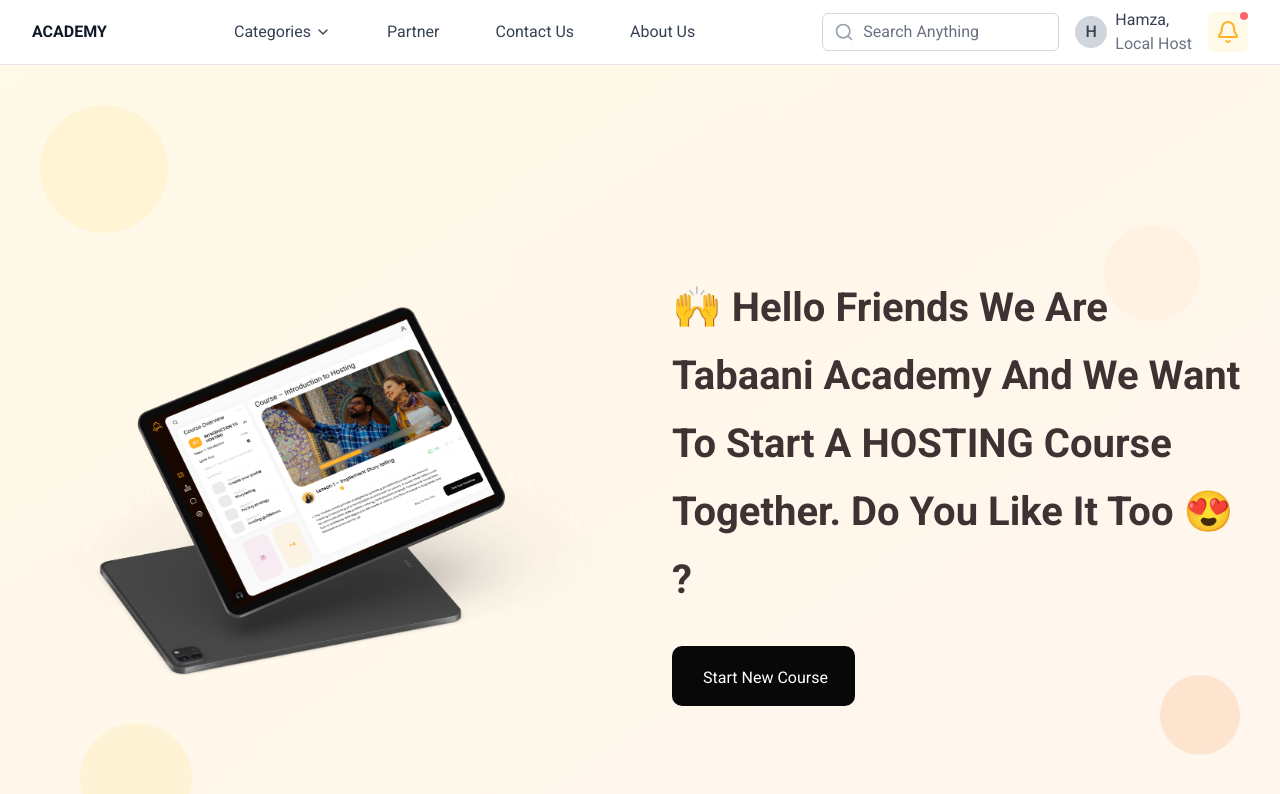
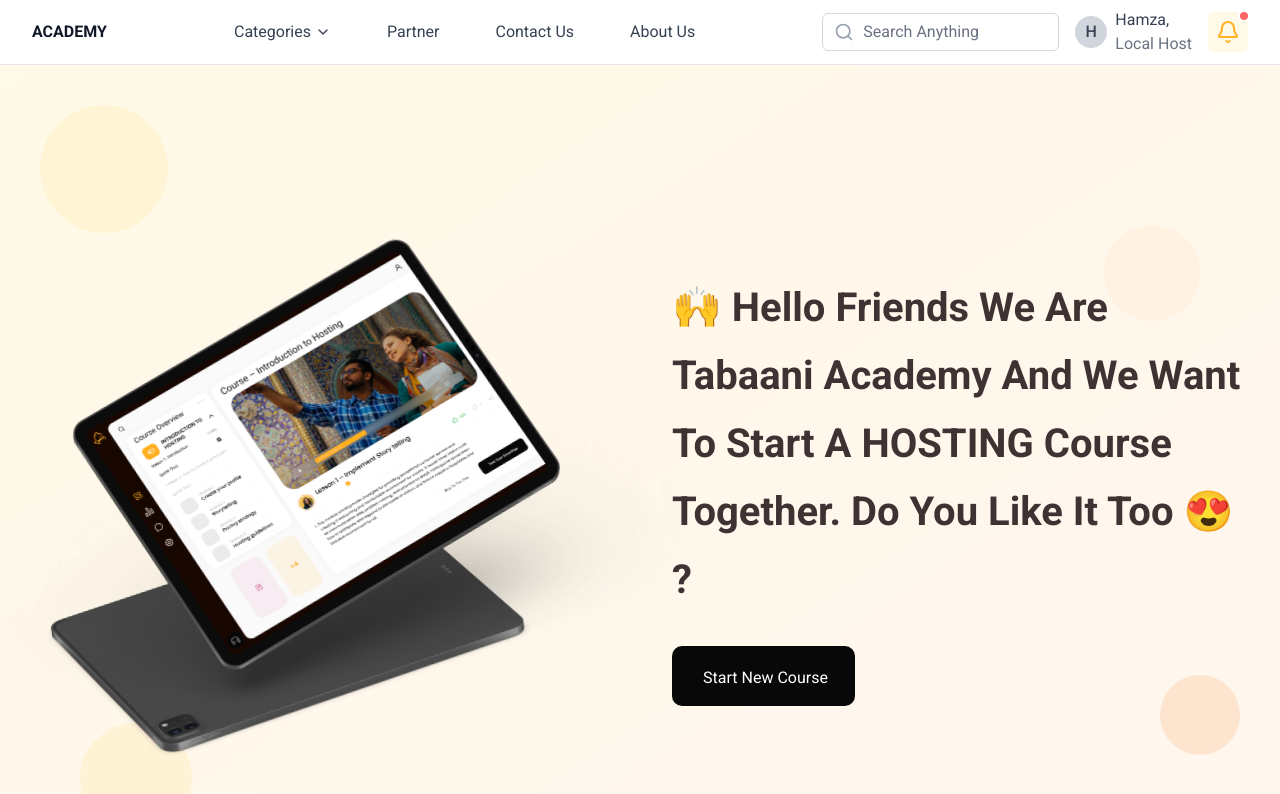
Before and after one commit to tabaani-interns/academy-Front, a Next.js app in the folder academy/: page / in a window 1280 px wide. Shown: the top 794 px of the page. Built offline with nearby package versions, Linux system fonts and the light colour scheme.

Commit message:
Update LargeHero component to enhance image dimensions and improve layout structure

```diff
--- a/academy/components/LargeHero.tsx
+++ b/academy/components/LargeHero.tsx
@@ -13,21 +13,25 @@
 
       <div className="relative z-10 h-full flex">
         {/* Left content - iPad image taking full 50% */}
-        <div className="w-1/2 flex items-center justify-center px-8">
+        <div className="w-1/2 flex items-center justify-center px-8 relative z-20">
           <div className="relative w-full h-full flex items-center justify-center">
             <Image
               src="/assets/images/brand/ipad.png"
               alt="Academy Learning Platform on iPad"
-              width={600}
-              height={450}
-              className="w-full h-auto max-h-[600px] object-contain"
+              width={800}
+              height={600}
+              className="w-full h-auto max-h-[700px] object-contain"
+              style={{
+                transform: "rotate(-8deg) scale(1.3)",
+                transformOrigin: "center center",
+              }}
               priority
             />
           </div>
         </div>
 
         {/* Right content - Text 50% */}
-        <div className="w-1/2 flex items-center justify-center px-8">
+        <div className="w-1/2 flex items-center justify-center px-8 relative z-10">
           <div className="text-left space-y-8">
             <div className="space-y-6">
               <h1
```
